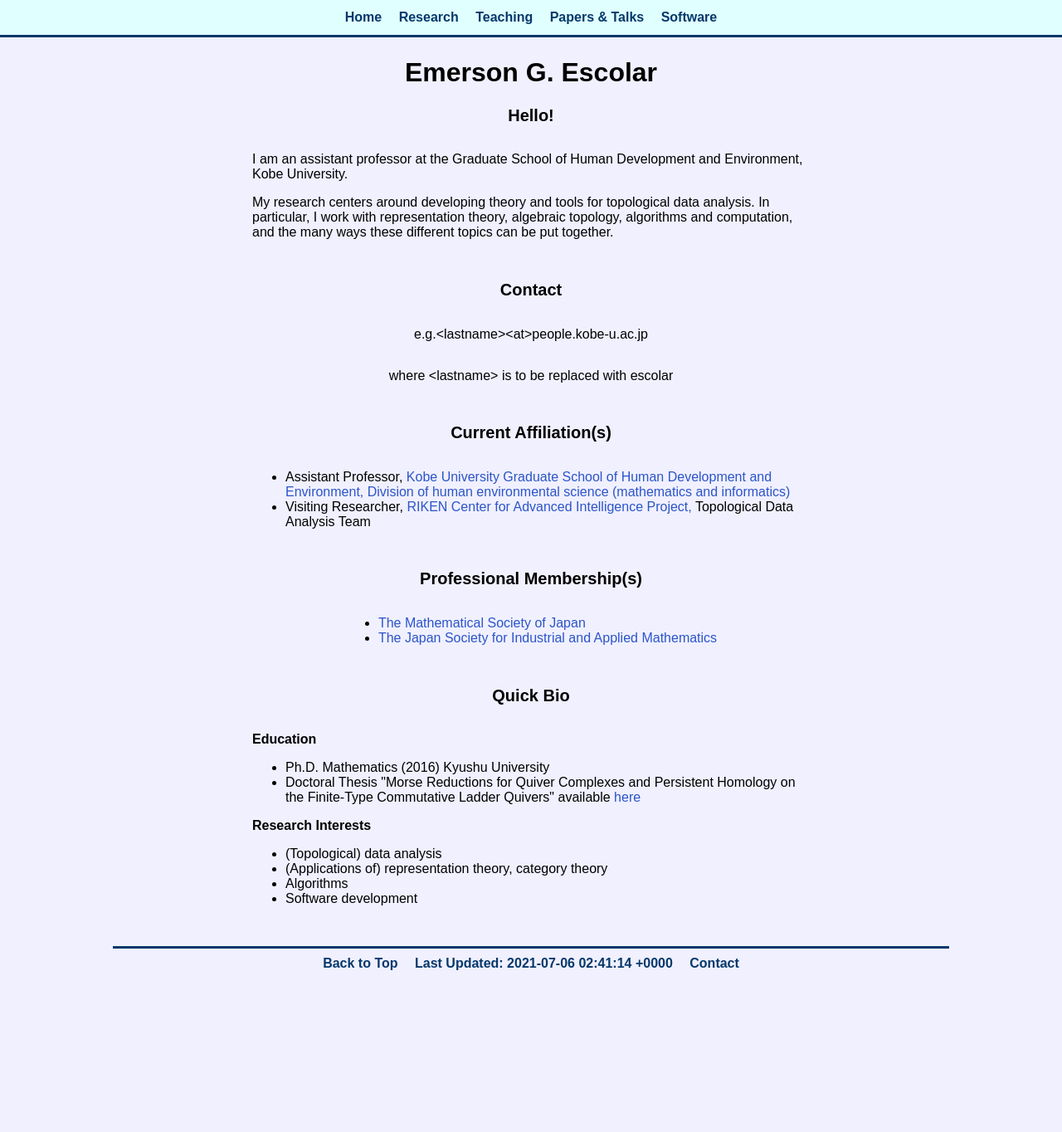
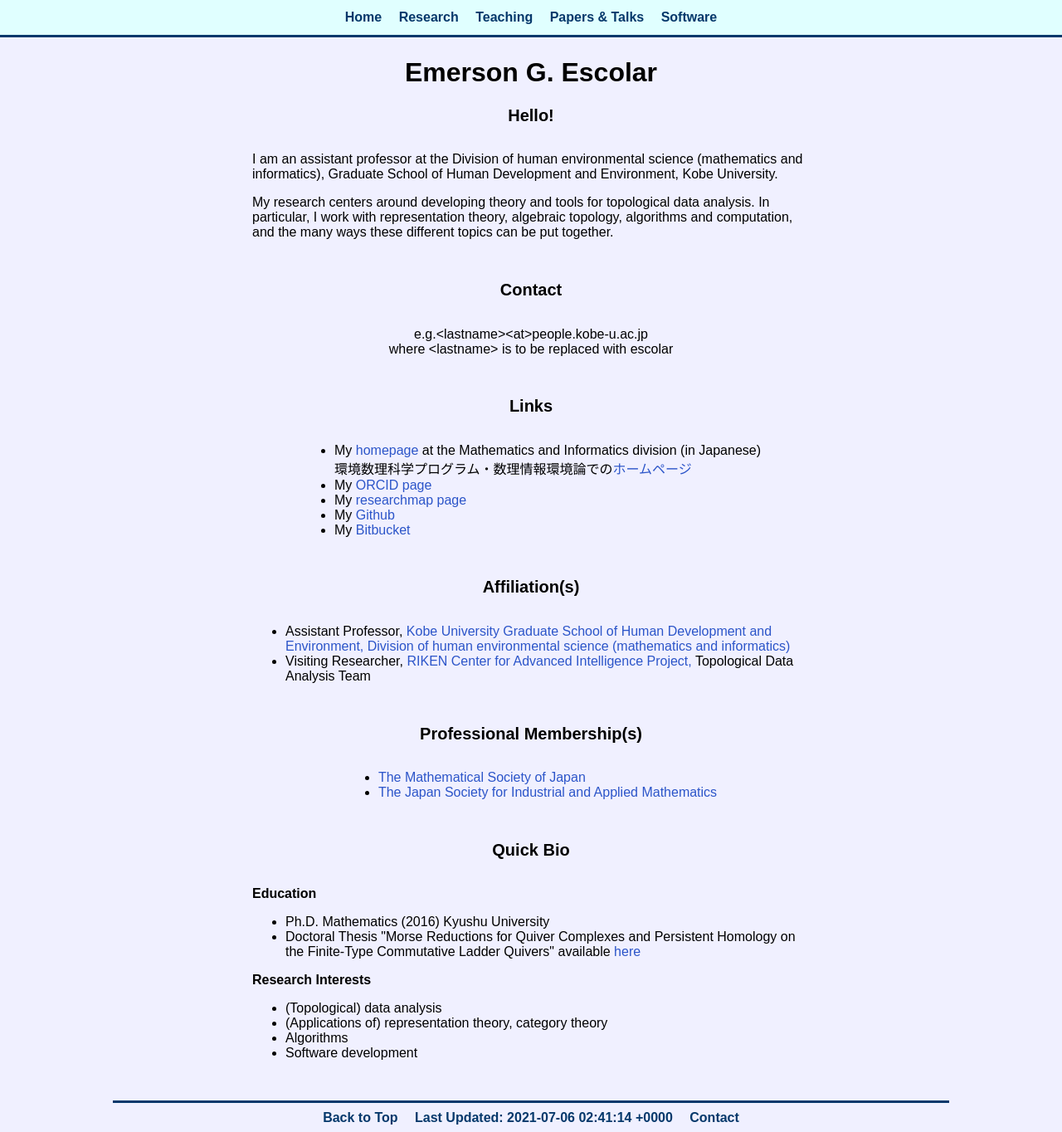
Before and after one commit to emerson-escolar/emerson-escolar.github.io, a Jekyll site: the page built from index.html, in a window 1280 px wide and 1364 px high. Shown: the whole window at 83% size. Built offline with Jekyll 4.4.1, drawn with Linux system fonts in a browser that asks for light colours.

Commit message:
add links

```diff
--- a/index.html
+++ b/index.html
@@ -8,6 +8,7 @@ title: Emerson G. Escolar
 	<div class="wordbox">
     <p>
       I am an assistant professor at the
+      Division of human environmental science (mathematics and informatics),
       Graduate School of Human Development and Environment, Kobe University.
     </p>
 		<!-- <p>
@@ -25,16 +26,39 @@ title: Emerson G. Escolar
 
 <section>
 	<h2> Contact </h2>
+  <div>
 	<p id="contact">
-		e.g.&lt;lastname&gt;&lt;at&gt;people.kobe-u.ac.jp
-	</p>
-	<p>
+		e.g.&lt;lastname&gt;&lt;at&gt;people.kobe-u.ac.jp <br/>
 		where &lt;lastname&gt; is to be replaced with escolar
 	</p>
+  </div>
 </section>
 
 <section>
-	<h2> Current Affiliation(s) </h2>
+  <h2> Links</h2>
+  <div class="wordbox">
+    <ul>
+      <li>My <a target="__blank" href="https://wwwmain.h.kobe-u.ac.jp/~e.g.escolar/">homepage</a> at the Mathematics and Informatics division (in Japanese)<br/>
+        環境数理科学プログラム・数理情報環境論での<a target="__blank" href="https://wwwmain.h.kobe-u.ac.jp/~e.g.escolar/">ホームページ</a>
+      </li>
+      <li>
+        My <a target="_blank" href=https://orcid.org/0000-0003-4751-1521>ORCID page </a>
+      </li>
+      <li>
+        My <a target="_blank" href=https://researchmap.jp/emerson-escolar/?lang=english>researchmap page</a>
+      </li>
+      <li>
+        My <a target="_blank" href="https://github.com/emerson-escolar">Github</a>
+      </li>
+      <li>
+        My <a target="_blank" href="https://bitbucket.org/remere/">Bitbucket</a>
+      </li>
+  </ul>
+  </div>
+</section>
+
+<section>
+	<h2> Affiliation(s) </h2>
 	<div class="wordbox">
 		<ul style="text-align:left;">
       <li>
```
